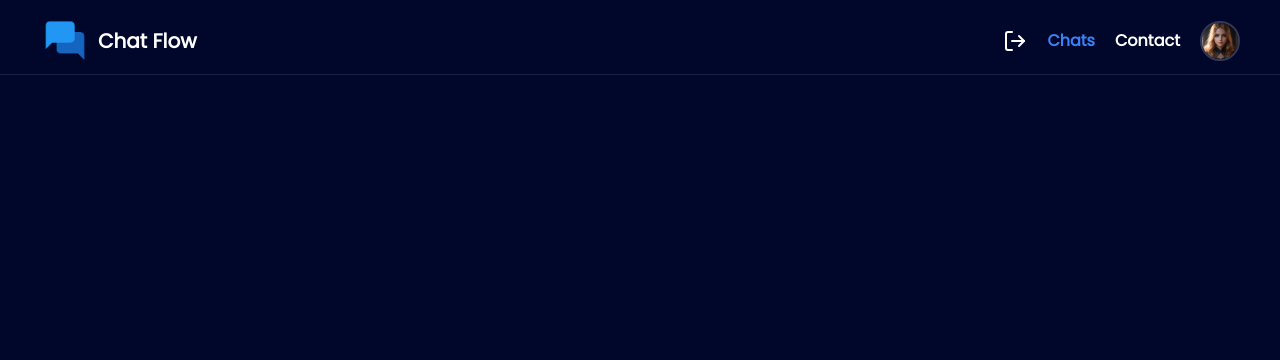
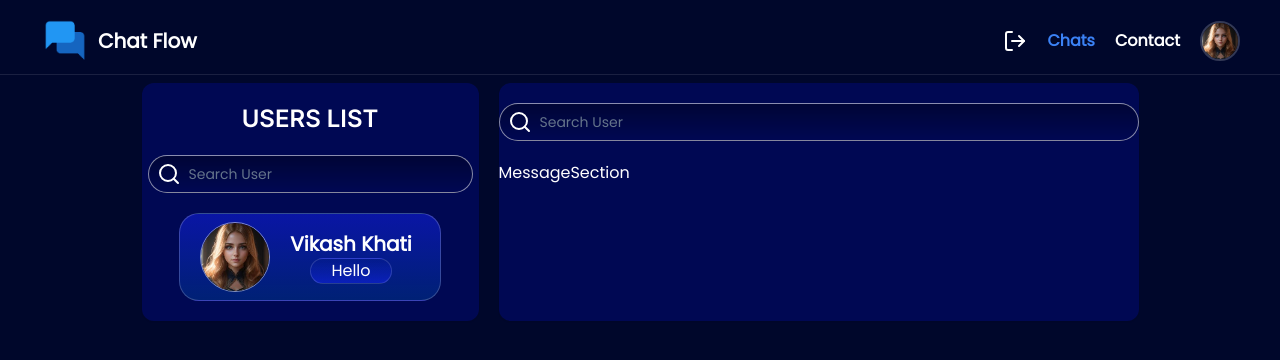
Before and after one commit to vikashkhati007/Chat-Flow, a Next.js app: page /chats in a window 1280 px wide. Shown: the top 360 px of the page. Built offline with nearby package versions, Linux system fonts and the light colour scheme; no server answers.

Commit message:
Refactor code and remove unused components

```diff
--- a/Provider.tsx
+++ b/Provider.tsx
@@ -1,5 +1,4 @@
 "use client";
-
 import { SessionProvider } from "next-auth/react";
 
 const Provider = ({ children, session }: any) => {
--- a/app/(root)/chats/page.tsx
+++ b/app/(root)/chats/page.tsx
@@ -1,10 +1,7 @@
-"use client";
-import React from "react";
-import { useSession } from "next-auth/react";
+import ChatSection from "@/components/ChatSection";
+
 const Chats = () => {
-  const { data: session } = useSession();
-  console.log(session);
-  return <div></div>;
+  return <ChatSection />;
 };
 
 export default Chats;
--- a/app/(root)/profile/page.tsx
+++ b/app/(root)/profile/page.tsx
@@ -7,7 +7,6 @@ import Image from "next/image";
 import React, { useEffect, useState } from "react";
 import { useForm } from "react-hook-form";
 import { CldUploadButton } from "next-cloudinary";
-import { profile } from "console";
 
 type Inputs = {
   username: string;
@@ -18,8 +17,6 @@ const Profile = () => {
   const [username, setUsername] = useState("");
   const { data: session } = useSession();
   const user = session?.user;
-  const [loading, setloading] = useState(false);
-  console.log(user);
 
   useEffect(() => {
     if (user) {
@@ -28,7 +25,6 @@ const Profile = () => {
         profileImage: user?.profileImage,
       });
     }
-    setloading(false);
   }, [user]);
 
   const {
--- a/app/globals.css
+++ b/app/globals.css
@@ -57,3 +57,26 @@
     @apply bg-background text-foreground;
   }
 }
+.searchcontainer {
+  background: linear-gradient(
+    180deg,
+    rgba(0, 0, 0, 0.35) 0%,
+    rgba(0, 0, 0, 0) 100%
+  );
+  border-radius: 20px;
+  border-style: solid;
+  border-color: rgba(255, 255, 255, 0.54);
+  border-width: 1px;
+  position: relative;
+}
+
+.rectangle-13,
+.rectangle-13 * {
+  box-sizing: border-box;
+}
+.rectangle-13 {
+  border-radius: 0px;
+  width: 168px;
+  height: 33px;
+  overflow: visible;
+}
--- /dev/null
+++ b/components/ChatSection.tsx
@@ -0,0 +1,15 @@
+import React from "react";
+
+import MessageSection from "./chats/MessageSection";
+import UserListSection from "./chats/UserListSection";
+
+const ChatSection = () => {
+  return (
+    <section className="w-full flex justify-center gap-5 ">
+      <UserListSection />
+      <MessageSection />
+    </section>
+  );
+};
+
+export default ChatSection;
--- a/components/TopBar.tsx
+++ b/components/TopBar.tsx
@@ -10,7 +10,7 @@ const TopBar = () => {
   const pathname = usePathname();
 
   const handleLogout = async () => {
-    signOut({ callbackUrl: "/" });
+    signOut({ callbackUrl: "/login" });
   };
   console.log;
 
--- a/components/UserList.tsx
+++ /dev/null
@@ -1,7 +0,0 @@
-import React from "react";
-
-const UserList = () => {
-  return <section></section>;
-};
-
-export default UserList;
--- /dev/null
+++ b/components/chats/Message.tsx
@@ -0,0 +1,13 @@
+import React from "react";
+
+const Message = ({ text }: any) => {
+  return (
+    <div className="flex justify-center items-center">
+      <div className="messagetextcontainer bg-gradient-to-b from-transparent to-[#1323F6]/50 border border-white border-opacity-15 bg-opacity-20 px-5 rounded-[20px]">
+        {text}
+      </div>
+    </div>
+  );
+};
+
+export default Message;
--- /dev/null
+++ b/components/chats/MessageSection.tsx
@@ -0,0 +1,23 @@
+import { Search } from "lucide-react";
+import React from "react";
+import { Input } from "../ui/input";
+
+const MessageSection = () => {
+  return (
+    <section className="text-white w-1/2 bg-gradient-to-b rounded-xl flex item-center py-5 overflow-hidden relative flex-col gap-5 shadow-sm">
+      <div className="bgcolor absolute -z-20 top-0 w-full h-full bg-[#1389F6] mix-blend-overlay"></div>
+      <div className="middlecontainer flex justify-center items-center relative searchcontainer ">
+        <Search className="absolute left-2 " />
+        <Input
+          className="pl-10 rounded-full focus:bg-none outline-none border-none"
+          placeholder="Search User"
+          type="text"
+          name="search"
+        />
+      </div>
+      <h1>MessageSection</h1>
+    </section>
+  );
+};
+
+export default MessageSection;
--- /dev/null
+++ b/components/chats/UserListSection.tsx
@@ -0,0 +1,37 @@
+import React from "react";
+import { Inter } from "next/font/google";
+import { cn } from "@/lib/utils";
+import { Input } from "../ui/input";
+import { Search } from "lucide-react";
+import UsersList from "./UsersList";
+
+const inter = Inter({
+  subsets: ["latin"],
+  weight: ["400", "500", "600", "700"],
+});
+const UserListSection = () => {
+  return (
+    <section className="text-white w-[337px] bg-gradient-to-b rounded-xl flex justify-center py-5 overflow-hidden relative flex-col gap-5 items-center shadow-sm">
+      <div className="bgcolor absolute -z-20 top-0 w-full h-full bg-[#1389F6] mix-blend-overlay"></div>
+      <div className="uppercontainer">
+        <h1 className={cn(`text-2xl font-semibold`, inter.className)}>
+          USERS LIST
+        </h1>
+      </div>
+      <div className="middlecontainer flex justify-start items-center relative searchcontainer ">
+        <Search className="absolute left-2 " />
+        <Input
+          className="pl-10 rounded-full focus:bg-none outline-none border-none"
+          placeholder="Search User"
+          type="text"
+          name="search"
+        />
+      </div>
+      <div className="bottomcontainer flex flex-col justify-center items-center gap-2">
+        <UsersList />
+      </div>
+    </section>
+  );
+};
+
+export default UserListSection;
--- /dev/null
+++ b/components/chats/UsersList.tsx
@@ -0,0 +1,23 @@
+import Image from "next/image";
+import React from "react";
+import Message from "./Message";
+
+const UsersList = () => {
+  return (
+    <section className="flex gap-3 bg-gradient-to-b from-[#1323F6]/50 to-[#0085FF]/20 border border-white border-opacity-20 px-5 py-2 rounded-[20px] ">
+      <Image
+        className="rounded-full border border-white border-opacity-50"
+        src={"/user.jpeg"}
+        width={70}
+        height={70}
+        alt="profile"
+      />
+      <div className="messagecontainer p-2">
+        <h1 className="text-xl font-semibold">Vikash Khati</h1>
+        <Message text="Hello" />
+      </div>
+    </section>
+  );
+};
+
+export default UsersList;
--- /dev/null
+++ b/components/ui/input.tsx
@@ -0,0 +1,25 @@
+import * as React from "react"
+
+import { cn } from "@/lib/utils"
+
+export interface InputProps
+  extends React.InputHTMLAttributes<HTMLInputElement> {}
+
+const Input = React.forwardRef<HTMLInputElement, InputProps>(
+  ({ className, type, ...props }, ref) => {
+    return (
+      <input
+        type={type}
+        className={cn(
+          "flex h-9 w-full rounded-md border border-input bg-transparent px-3 py-1 text-sm shadow-sm transition-colors file:border-0 file:bg-transparent file:text-sm file:font-medium placeholder:text-muted-foreground focus-visible:outline-none focus-visible:ring-1 focus-visible:ring-ring disabled:cursor-not-allowed disabled:opacity-50",
+          className
+        )}
+        ref={ref}
+        {...props}
+      />
+    )
+  }
+)
+Input.displayName = "Input"
+
+export { Input }
```
